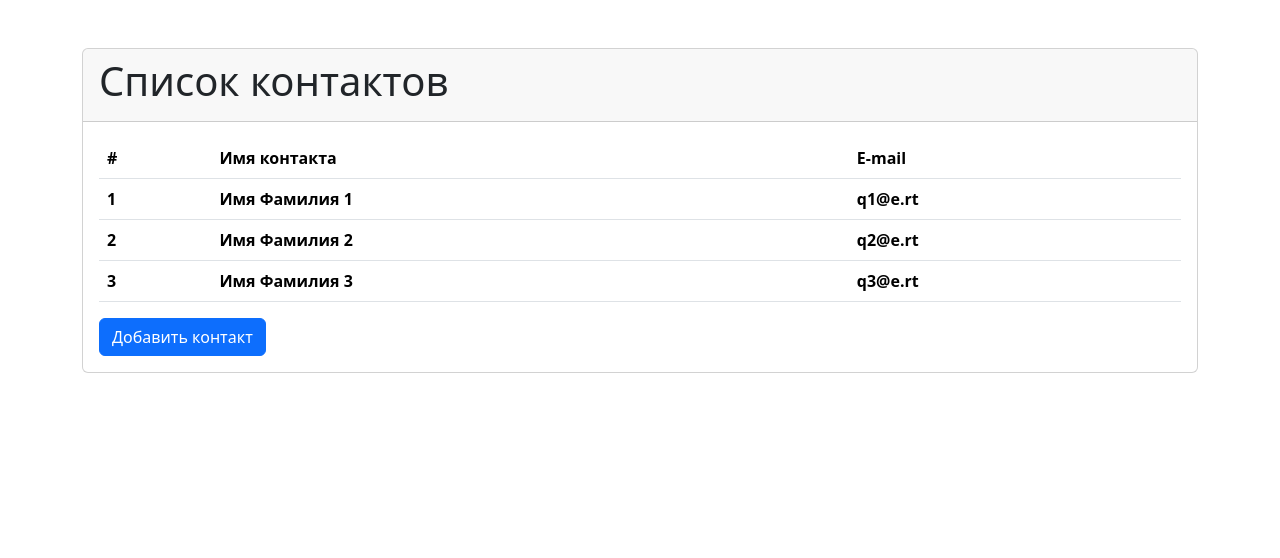
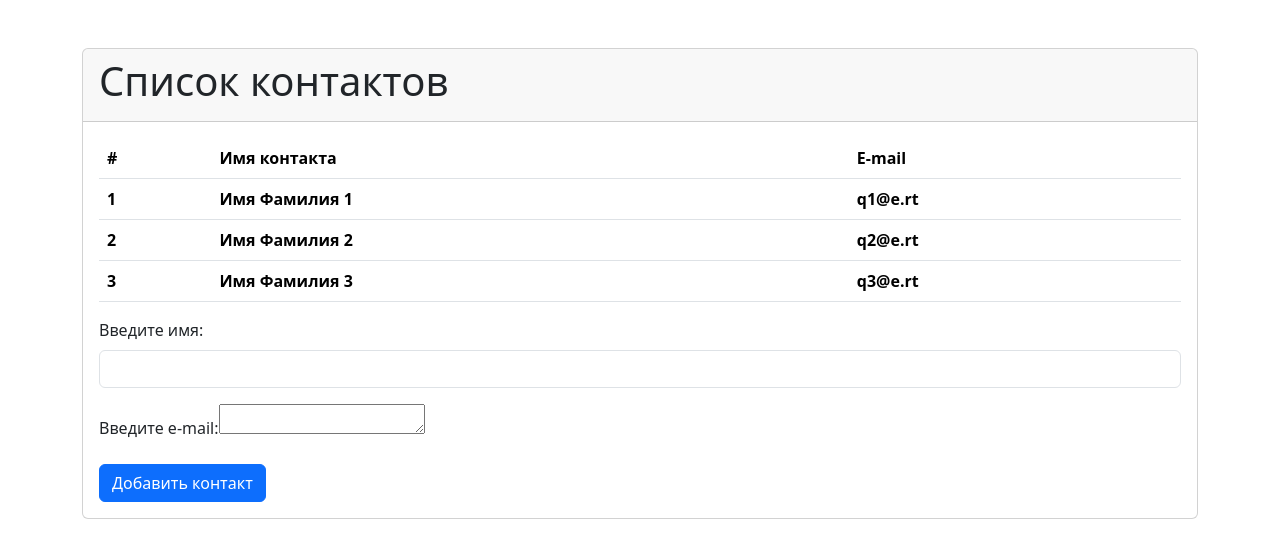
Before and after one commit to an2niy85/ContactApp, a React (Create React App) app in the folder client/: page / in a window 1280 px wide. Shown: the top 558 px of the page. Built offline with nearby package versions, Linux system fonts and the light colour scheme.

Commit message:
Добавили форму

```diff
--- a/client/src/App.js
+++ b/client/src/App.js
@@ -1,5 +1,6 @@
 import React, { useState } from 'react';
 import TableContact from './layout/TableContact/TableContact';
+import FormContact from './layout/FormContact/FormContact';
 
 const App = () => {
 
@@ -29,14 +30,10 @@
           <h1>Список контактов</h1>
         </div>
         <div className='card-body'>
-          <TableContact contacts={contacts}/>
+          <TableContact contacts={contacts} />
           <div>
-            <button
-              className='btn btn-primary'
-              onClick={()=>{addContact()}}
-            >
-              Добавить контакт
-            </button>
+            <FormContact addContact={addContact} />
+
           </div>
         </div>
       </div>
--- /dev/null
+++ b/client/src/layout/FormContact/FormContact.jsx
@@ -0,0 +1,31 @@
+import React from "react";
+
+const FormContact = (props) => {
+    return (
+        <div>
+            <div className="mb-3">
+                <form >
+                    <div className="mb-3">
+                        <label className="form-label">Введите имя:</label>
+                        <input className="form-control" type="text" />
+                    </div>
+                    <div className="mb-3">
+                        <label className="form-label">Введите e-mail:</label>
+                        <textarea name="form-control" rows={1}></textarea>
+                    </div>
+                </form>
+            </div>
+            <div>
+            <button
+              className='btn btn-primary'
+              onClick={()=>{props.addContact()}}
+            >
+              Добавить контакт
+            </button>
+        </div>
+        </div>
+
+    );
+}
+
+export default FormContact;
```
